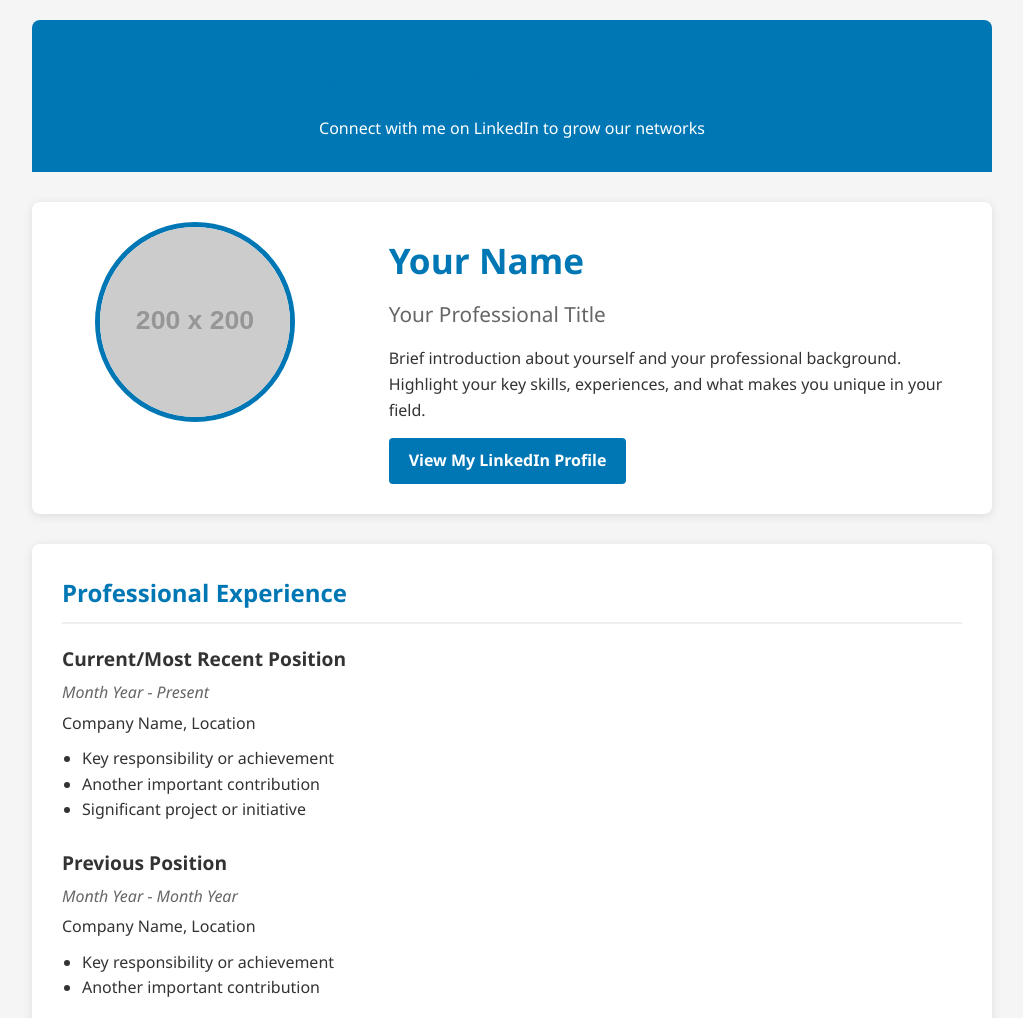
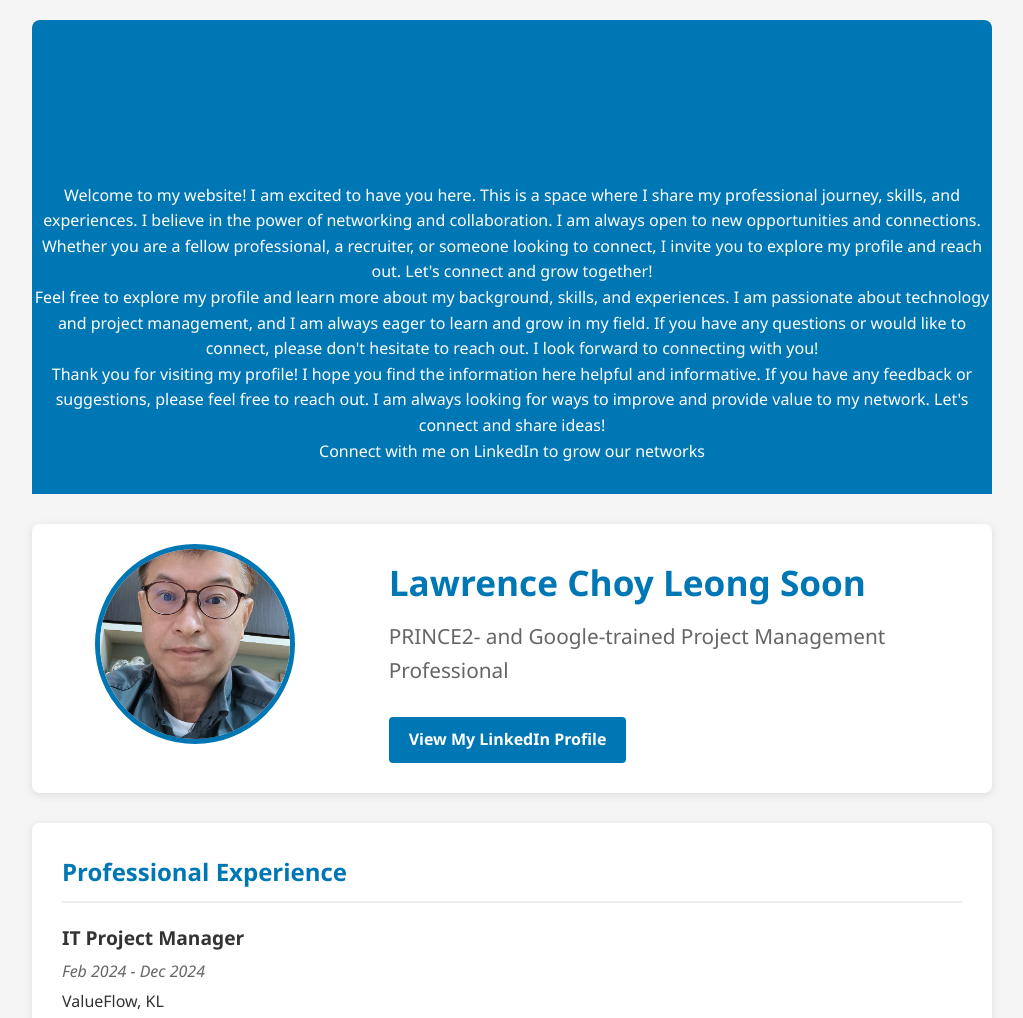
Before and after one commit to clsLawrence/lawcho1, a plain HTML site: page index.html in a window 1280 px wide. Shown: the top 1018 px of the page, without its empty margins (128-1151 px from the left). Drawn offline with Linux system fonts and the light colour scheme; placeholder pictures from the web are drawn by us.

Commit message:
Commit - #2

```diff
--- a/index.html
+++ b/index.html
@@ -159,20 +159,33 @@
 <body>
     <div class="container">
         <header>
-            <h1>My Professional Profile</h1>
+            <h1>Welcome! This is Lawrence Choy's Professional Profile</h1>
+            <h1>Lawrence Choy - Professional Profile</h1>
+            <p>Welcome to my website! I am excited to have you here. This is a space where
+                I share my professional journey, skills, and experiences. I believe in the power of
+                networking and collaboration. I am always open to new opportunities and connections.
+                Whether you are a fellow professional, a recruiter, or someone looking to connect,
+                I invite you to explore my profile and reach out. Let's connect and grow together!</p>
+            <p>Feel free to explore my profile and learn more about my background, skills, and experiences.
+                I am passionate about technology and project management, and I am always eager to learn
+                and grow in my field. If you have any questions or would like to connect, please don't hesitate to reach out.
+                I look forward to connecting with you!</p>
+            <p>Thank you for visiting my profile! I hope you find the information here helpful and informative.
+                If you have any feedback or suggestions, please feel free to reach out. I am always looking for ways to improve and
+                provide value to my network. Let's connect and share ideas!</p>
             <p>Connect with me on LinkedIn to grow our networks</p>
         </header>
 
         <section class="profile-section">
             <div class="profile-image">
                 <!-- Replace with your actual profile image -->
-                <img src="https://via.placeholder.com/200" alt="Your Name - Profile Picture">
+                <img src="images/Lawrence.jpg" alt="Lawrence Choy Leong Soon - Profile Picture">
             </div>
             <div class="profile-info">
-                <h1>Your Name</h1>
-                <h2>Your Professional Title</h2>
-                <p>Brief introduction about yourself and your professional background. Highlight your key skills, experiences, and what makes you unique in your field.</p>
-                <a href="https://www.linkedin.com/in/yourprofile" class="linkedin-btn" target="_blank">View My LinkedIn Profile</a>
+                <h1>Lawrence Choy Leong Soon</h1>
+                <h2>PRINCE2- and Google-trained Project Management Professional</h2>
+                <p></p>
+                <a href="https://www.linkedin.com/in/lawcho1" class="linkedin-btn" target="_blank">View My LinkedIn Profile</a>
             </div>
         </section>
 
@@ -180,13 +193,18 @@
             <h3>Professional Experience</h3>
 
             <div class="experience-item">
-                <h4>Current/Most Recent Position</h4>
-                <p class="date">Month Year - Present</p>
-                <p>Company Name, Location</p>
+                <h4>IT Project Manager</h4>
+                <p class="date">Feb 2024 - Dec 2024</p>
+                <p>ValueFlow, KL</p>
                 <ul style="margin-top: 10px; margin-left: 20px;">
-                    <li>Key responsibility or achievement</li>
-                    <li>Another important contribution</li>
-                    <li>Significant project or initiative</li>
+                    <li>In my role as an IT Project Manager at ValueFlow, I led the implementation of ServiceNow solutions for key clients in Malaysia and Australia. I successfully integrated DevOps tools and Virtual Agents to improve team communication and executed a single source of truth strategy for a mining customer,
+                        resulting in enhanced operational efficiency and client satisfaction. It was a 6-months contract and
+                    was extended another 6 months due to my performance</li>
+                    <li>Completed end-to-end software implementation of ServiceNow CSM and ITSM solutions
+                        for a key data center client in Malaysia under 6 months</li>
+                    <li>Resolved conflicts among partners (3 parties) for an Australian
+                        software integration project and delivered the project in time (2 months) for launch.</li>
+                    <li>Tools and Software: ServiceNow, MS Excel</li>
                 </ul>
             </div>
 
```
Also changed, not shown: images/Lawrence.jpg (added).
